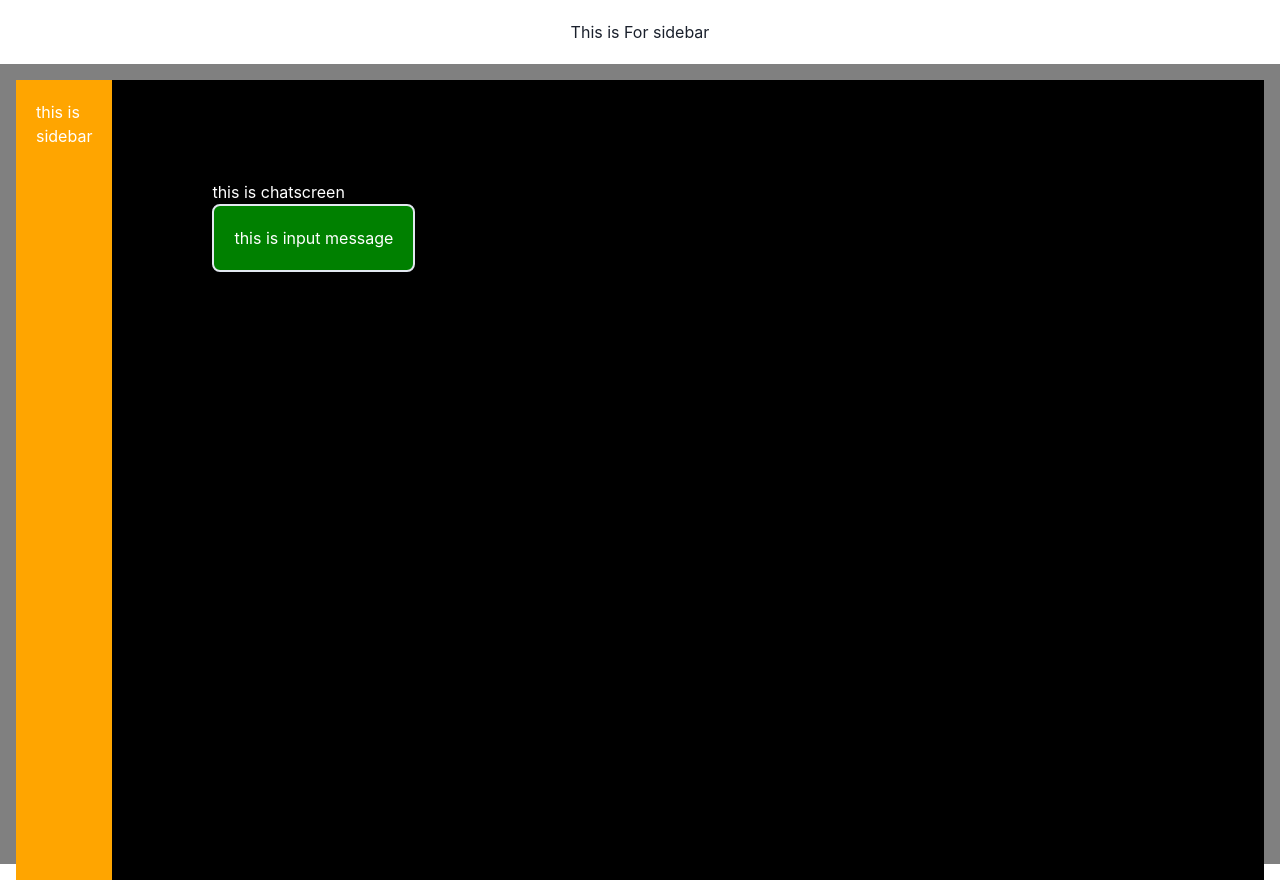
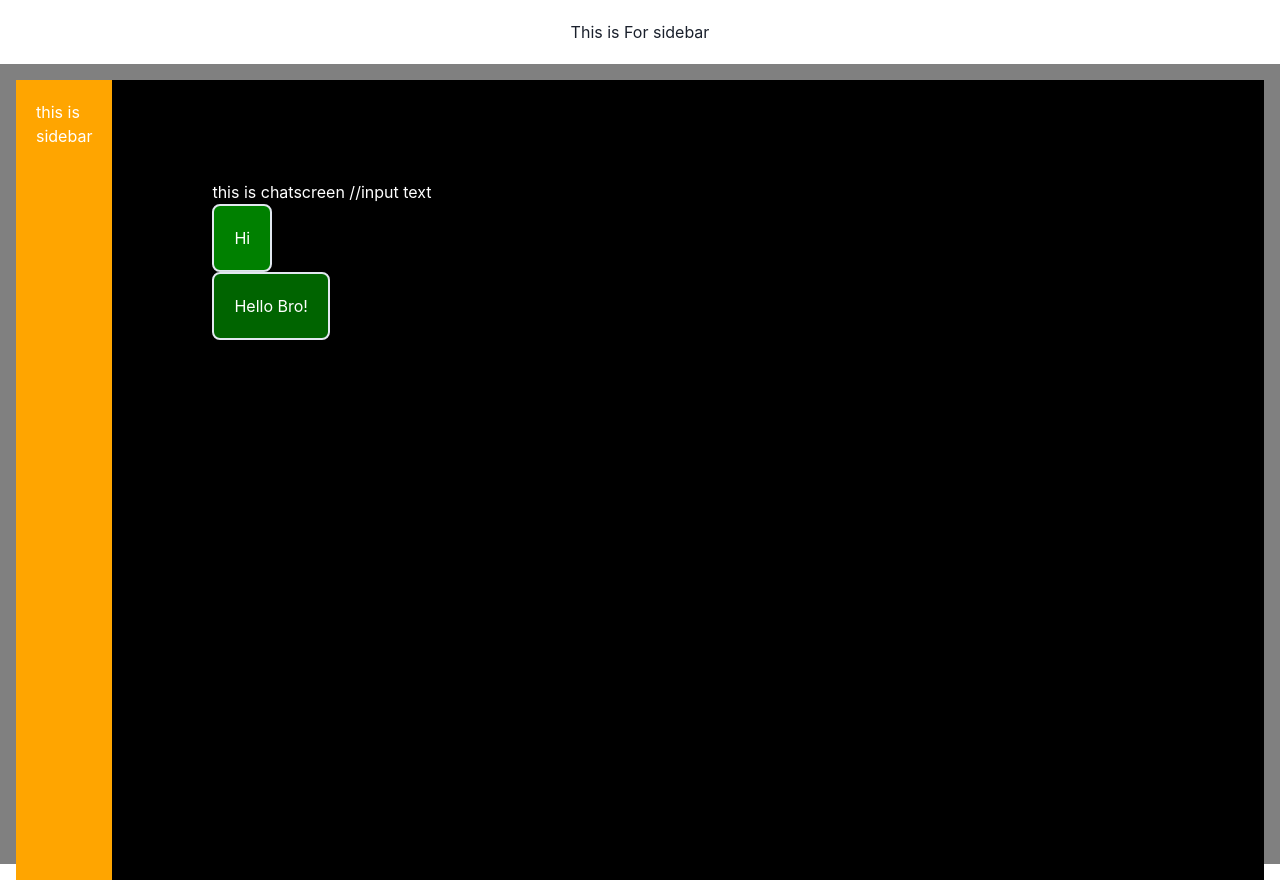
Before and after one commit to Fahlevi20/gpt-chatbot-next-js, a Next.js app: page / in a window 1280 px wide. Built offline with nearby package versions, Linux system fonts and the light colour scheme.

Commit message:
fix output colm

```diff
--- a/src/app/components/Chat/ChatScreen.tsx
+++ b/src/app/components/Chat/ChatScreen.tsx
@@ -4,7 +4,7 @@ export default function ChatScreen() {
     return(
         <Box backgroundColor={"black"} width='100%' height={800} p={100}>
             this is chatscreen
-
+//input text
             <Box p={5} backgroundColor={"green"}
             width={"fit-content"}
             border='2px' borderColor='gray.200'
@@ -13,7 +13,16 @@ export default function ChatScreen() {
             // borderColor="white.200"
             // borderRadius={2}
             >
-                this is input message
+                Hi
+            </Box>
+            <Box display='flex' p={5} backgroundColor={"darkgreen"}
+            width={"fit-content"}
+            border='2px' borderColor='gray.200'
+            boxShadow={"xs"}
+            rounded="lg"
+            >
+                Hello Bro!
+
             </Box>
         </Box>
     )
```
